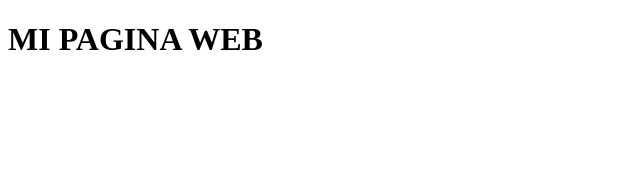
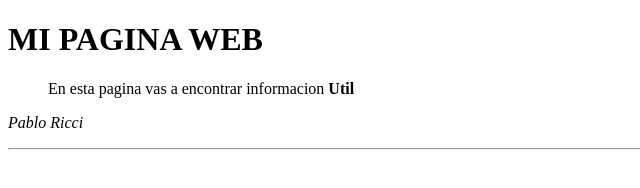
Before and after one commit to Pabricci/mi-primer-repo, a plain HTML site: page index.html in a window 1280 px wide. Shown: the whole page, without its empty margins (0-640 px from the left). Drawn offline with Linux system fonts and the light colour scheme.

Commit message:
mi segundo commit

```diff
--- a/index.html
+++ b/index.html
@@ -1,9 +1,14 @@
 <!DOCTYPE html>
 <html lang="en">
     <head>
-
+    <title>Nuestra primera web</title>
     </head>
     <body>
 <h1>MI PAGINA WEB</h1>
+<p>
+    <blockquote>En esta pagina vas a encontrar informacion <b>Util</b></blockquote>
+    <cite>Pablo Ricci</cite>
+</p>
+<hr/>
     </body>
 </html>
```
